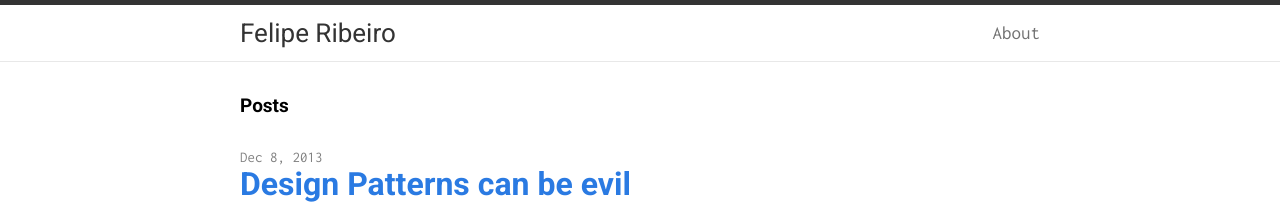
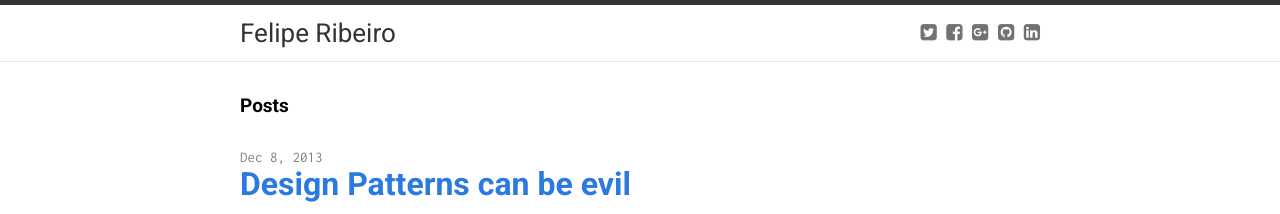
Before and after one commit to curiousTauseef/felipernb.github.io, a Jekyll site: the page built from index.html, in a window 1280 px wide. Shown: the top 214 px of the page. Built offline with Jekyll 4.4.1, drawn with Linux system fonts in a browser that asks for light colours; nearby versions of some CDN libraries.

Commit message:
Adding icons

```diff
--- a/_includes/head.html
+++ b/_includes/head.html
@@ -32,5 +32,5 @@
     <link rel="alternate" type="application/rss+xml" title="Felipe Ribeiro" href="{{site.url}}/feed.xml">
     <link rel="author" href="https://plus.google.com/115362068810405278627" title="Felipe Ribeiro on Google+">
     <link rel="icon" type="image/png" href="{{site.url}}/images/favicon.png">
-
+    <link href="//maxcdn.bootstrapcdn.com/font-awesome/4.1.0/css/font-awesome.min.css" rel="stylesheet">
 </head>
--- a/_includes/header.html
+++ b/_includes/header.html
@@ -17,9 +17,13 @@
         </svg>
       </a>
       <div class="trigger">
-        {% for page in site.pages %}
-          {% if page.title %}<a class="page-link" href="{{ page.url | prepend: site.baseurl }}">{{ page.title }}</a>{% endif %}
-        {% endfor %}
+       <ul>
+            <li><a class="fa fa-twitter-square" href="https://twitter.com/felipernb"><span class="hidden">Twitter</span></a></li>
+            <li><a class="fa fa-facebook-square" href="https://www.facebook.com/felipernb"><span class="hidden">Facebook</span></a></li>
+            <li><a class="fa fa-google-plus-square" href="https://plus.google.com/115362068810405278627?rel=author"><span class="hidden">Google+</span></a>
+            <li><a class="fa fa-github-square" href="https://github.com/felipernb" title="GitHub"><span class="hidden">GitHub</span></a></li>
+            <li><a class="fa fa-linkedin-square" href="https://linkedin.com/in/felipernb" title="LinkedIn"><span class="hidden">LinkedIn</span></a></li>
+        </ul>
       </div>
     </nav>
 
--- a/css/main.css
+++ b/css/main.css
@@ -73,6 +73,26 @@ a:visited { color: #205caa; }
 .site-nav .page-link {
   margin-left: 20px;
   color: #727272;
+}
+
+.site-nav ul {
+  display: inline;
+}
+
+.site-nav li {
+  display: inline;
+}
+
+.site-nav li a {
+  color: #727272;
+}
+
+.site-nav li a:hover {
+  text-decoration: none;
+}
+
+.hidden {
+  display: none;
 }
 
 /* Site footer */
```
